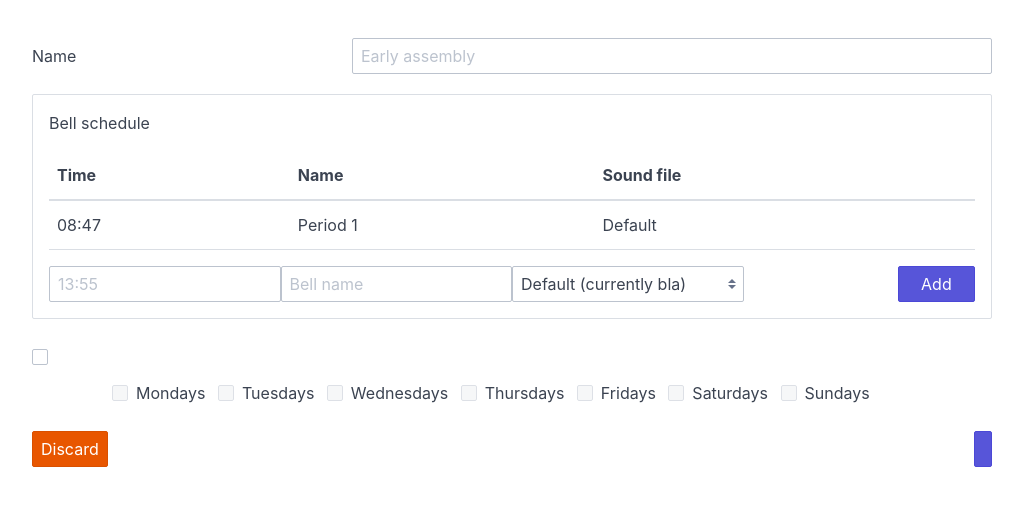
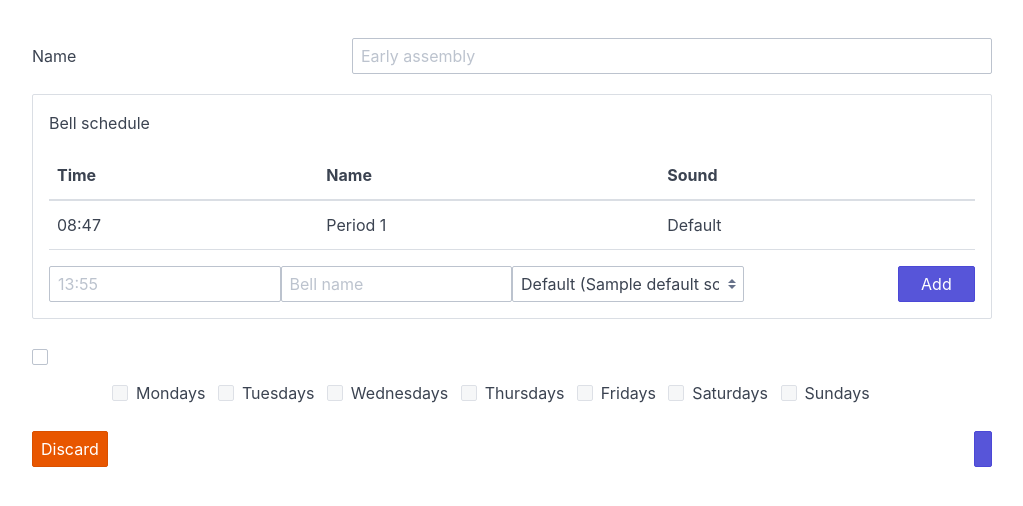
Before and after one commit to angussidney/bell-scheduler, a Flask app: template bell-server/templates/templates/form.html in a window 1280 px wide. Shown: the part 24-530 px from the top of the page, without its empty margins (128-1151 px from the left). Run offline with Flask 2, Linux system fonts and the light colour scheme; the template is opened without the code that fills it: most values are stand-ins (such as "Sample title", 1, 10 or a date in 2020).

Commit message:
Fix template submission problems, allow changing of defaults

```diff
--- a/bell-server/controllers/settings.py
+++ b/bell-server/controllers/settings.py
@@ -14,7 +14,8 @@ bp = Blueprint('settings', __name__, url_prefix='/settings')
 def templates():
     return render_template('settings/templates/index.html',
                            templates=Template.objects(),
-                           defaults=Defaults.objects.first().daily_templates)
+                           defaults=Defaults.objects.first().daily_templates,
+                           days=enumerate(["Monday", "Tuesday", "Wednesday", "Thursday", "Friday", "Saturday", "Sunday"]))
 
 
 # ----- #
--- a/bell-server/static/main.js
+++ b/bell-server/static/main.js
@@ -5,12 +5,13 @@
 let all_bells = [], // List of bell objects
     selected_bells = []; // List of names
 
-function Bell(time, name, filepath) {
+function Bell(time, name, sound, sound_id) {
     this.time = time;
     this.name = name;
-    this.filepath = filepath;
+    this.sound = sound;
+    this.sound_id = sound_id;
     this.renderHTML = function () {
-        return "<tr><td>" + this.time + "</td><td>" + this.name + "</td><td>" + this.filepath + "</td></tr>"
+        return "<tr><td>" + this.time + "</td><td>" + this.name + "</td><td>" + this.sound + "</td></tr>"
     }
 }
 
@@ -72,14 +73,14 @@ function add_bells() {
     // Get data from form
     let time = document.querySelector("#addnew #bell-time").value;
     let name = document.querySelector("#addnew #bell-name").value;
-    let file = document.querySelector("#addnew #bell-file").value;
+    let file = document.querySelector("#addnew #bell-file");
 
     // TODO: Disallow same name/same time, or empty fields
     // time.setCustomValidity("No two bells can be scheduled for the same time");
     // name.setCustomValidity("No two bells can have the same name");
 
     // Sort into list
-    let new_bell = new Bell(time, name, file);
+    let new_bell = new Bell(time, name, file.options[file.selectedIndex].text, file.value);
     let inserted = false;
     for (let i = 0; i < all_bells.length; i++) {
         if (all_bells[i].time > new_bell.time) {
@@ -105,7 +106,7 @@ function edit_bells() {
     let bell = get_bell(selected_bells[0]);
     document.querySelector("#addnew #bell-time").value = bell.time;
     document.querySelector("#addnew #bell-name").value = bell.name;
-    document.querySelector("#addnew #bell-file").value = bell.filepath;
+    document.querySelector("#addnew #bell-file").value = bell.sound_id;
 
     // Remove the bell from the table
     all_bells = all_bells.filter(function (item) {
@@ -172,13 +173,13 @@ function assemble_data() {
         name.type = 'hidden';
         name.name = 'bell_names';
         name.value = bell.name;
-        document.forms['template_form'].appendChild(time);
+        document.forms['template_form'].appendChild(name);
 
-        let filepath = document.createElement('input');
-        filepath.type = 'hidden';
-        filepath.name = 'bell_filepaths';
-        filepath.value = bell.filepath;
-        document.forms['template_form'].appendChild(time);
+        let sound_id = document.createElement('input');
+        sound_id.type = 'hidden';
+        sound_id.name = 'bell_sound_ids';
+        sound_id.value = bell.sound_id;
+        document.forms['template_form'].appendChild(sound_id);
     });
 }
 
--- a/bell-server/templates/_bells.html
+++ b/bell-server/templates/_bells.html
@@ -8,7 +8,7 @@
                 <tr>
                     <th>Time</th>
                     <th>Name</th>
-                    <th>Sound file</th>
+                    <th>Sound</th>
                 </tr>
             </thead>
             <tbody id="bell-list">
@@ -26,8 +26,10 @@
                 <input class="form-input column col-3" id="bell-time" placeholder="13:55" pattern="(2[0-3]|[01][0-9]):[0-5][0-9]">
                 <input class="form-input column col-3" id="bell-name" placeholder="Bell name">
                 <select class="form-select column col-3" id="bell-file">
-                    <option value="default" selected>Default (currently bla)</option>
-                    <!-- TODO add all templates here -->
+                    <option value="default" selected>Default ({{ default_sound.name }})</option>
+                    {% for sound in sounds %}
+                        <option value="{{ sound.id }}">{{ sound.name }}</option>
+                    {% endfor %}
                 </select>
                 <div class="column col-2"></div>
                 <button class="btn btn-primary column col-1" type="button" id="add" onclick="add_bells()">Add</button>
--- a/bell-server/templates/settings/templates/index.html
+++ b/bell-server/templates/settings/templates/index.html
@@ -4,16 +4,14 @@
     <h1>Default Templates</h1>
 
     <form method="post" action="/settings/templates" class="form-horizontal" id="default_settings">
-
-        {% set days = ["Monday", "Tuesday", "Wednesday", "Thursday", "Friday", "Saturday", "Sunday"] %}
-        {% for index, day in enumerate(days) %}
+        {% for index, day in days %}
             <div class="form-group">
                 <div class="col-2 col-sm-12"><label class="form-label" for="{{ day }}">{{ day }}</label></div>
                 <div class="col-4 col-sm-12">
                     <select class="form-select" name="{{ day }}" required>
                         <option value="" selected disabled hidden>Choose a template</option>
                         {% for temp in templates %}
-                            <option value="{{ temp.id }}" {% if defaults[index] == temp._id %}selected{% endif %}>
+                            <option value="{{ temp.id }}" {% if defaults[index] == temp.id %}selected{% endif %}>
                                 {{ temp.name }}
                             </option>
                         {% endfor %}
```
Also changed, not shown: bell-server/controllers/templates.py (+16 -7 lines), bell-server/models.py (+4 -8 lines), bell-server/todo.md (+1 -0 lines).
